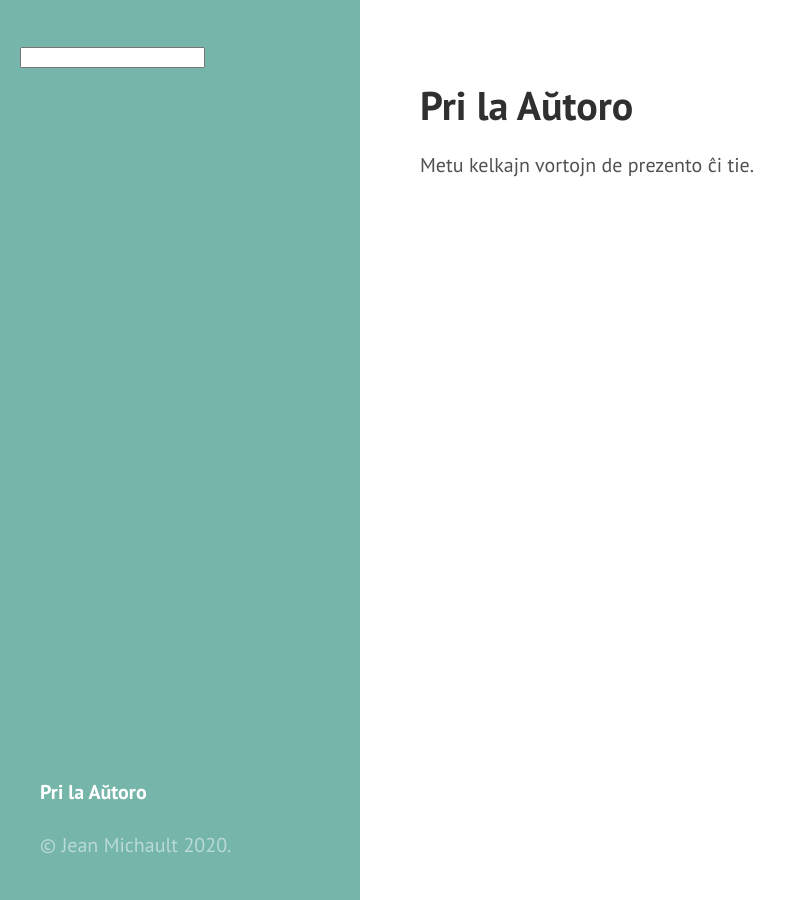
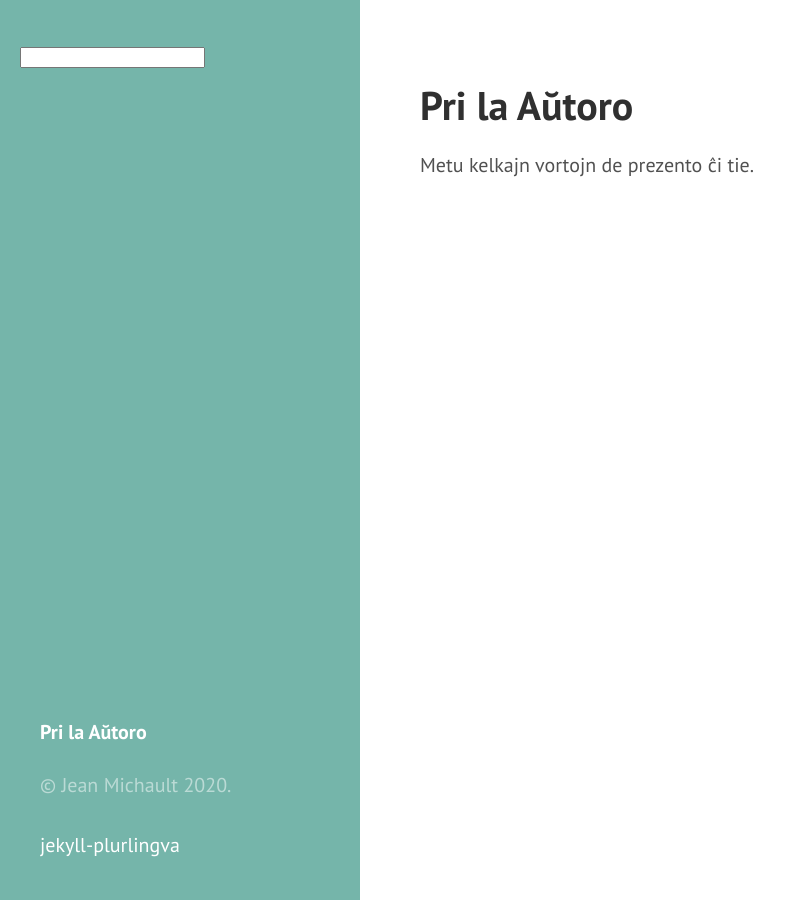
Before and after one commit to jmichault/jmichault.github.io, a Jekyll site: the page built from eo/pri.md, in a window 1280 px wide. Shown: the whole page, without its empty margins (0-796 px from the left). Built offline with Jekyll 4.4.1, drawn with Linux system fonts in a browser that asks for light colours.

```diff
--- a/_includes/sidebar.html
+++ b/_includes/sidebar.html
@@ -48,6 +48,7 @@
         {% endif %}
       {% endfor %}
     </nav>
-    <p>&copy; {{ site.auxtoro }} {{ site.time | date: '%Y' }}. {{ site.data.translations['rajtoj'][page.lang] }}</p>
+    <p>&copy; {{ site.auxtoro }} {{ site.time | date: '%Y' }}.<br>{{ site.data.translations['rajtoj'][page.lang] }}
+    <br> {{ site.data.translations['Funkciigita'][page.lang] }} <a href="https://github.com/jmichault/jekyll-plurlingva">jekyll-plurlingva</a> </p>
   </div>
 </div>
--- a/_includes/trad_avert.html
+++ b/_includes/trad_avert.html
@@ -5,13 +5,13 @@
         {% assign posts=site.pages | where:"lang-ref", page.lang-ref | sort: 'lang' %}
     {% endif %}
     {% if posts.size > 1 %}
-      {% assign posteo=posts | where:"lang", 'eo' %}
+      {% assign postsf= posts | where:"lang-niv", 'fonto'  | sort: 'lang' %}
       {% assign postsok= posts | where:"lang-niv", 'homa' | sort: 'lang' %}
       {% assign postsnok= posts | where:"lang-niv", 'auto' | sort: 'lang' %}
       <div class="lang-options">
         <em>{{ site.data.translations['tradukoAverto'][page.lang] }}</em>
         <ul>
-        {% for post in posteo %}
+        {% for post in postsf %}
         <li><a title="{{ site.data.translations['viewIn'][page.lang] }}" class="{{post.lang}}" href="{{ site.baseurl }}{{ post.url }}">{{ site.data.languages[post.lang].icon }} {{ site.data.languages[post.lang].label }}</a></li>
         {% endfor %}
         {% for post in postsok %}
```
Also changed, not shown: 2 other files.
